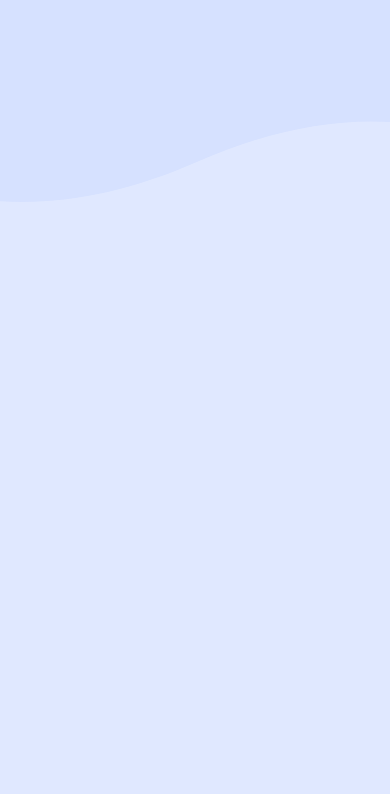
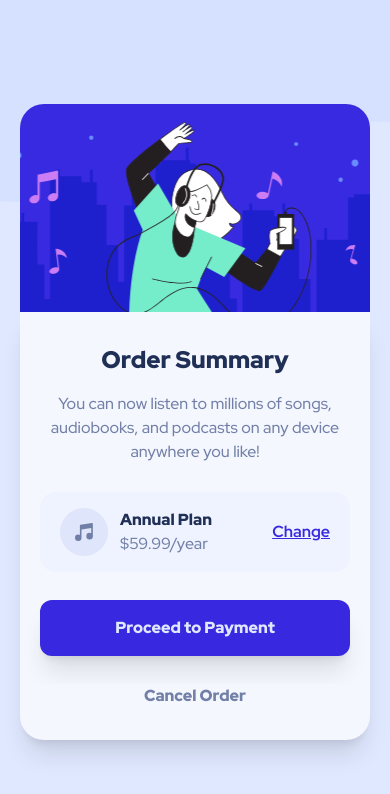
Before and after one commit to BrunnoHibbeln/order-summary-component, a Next.js app: page / in a window 390 px wide. Shown: the top 794 px of the page. Built offline with nearby package versions, Linux system fonts and the light colour scheme.

Commit message:
modifying and adding `breakpoints` on `page.js`

```diff
--- a/app/page.js
+++ b/app/page.js
@@ -1,3 +1,10 @@
+import OrderSummary from './components/OrderSummary'
+
 export default function Home() {
-  return <main></main>
+  return (
+    <main className="xs:w-[31rem] xs:h-min flex h-full w-full flex-col items-center justify-center rounded-3xl p-0 px-5 py-16">
+      <section className="bg-hero xs:bg-top h-52 w-full rounded-t-3xl bg-cover bg-center bg-no-repeat"></section>
+      <OrderSummary />
+    </main>
+  )
 }
```
